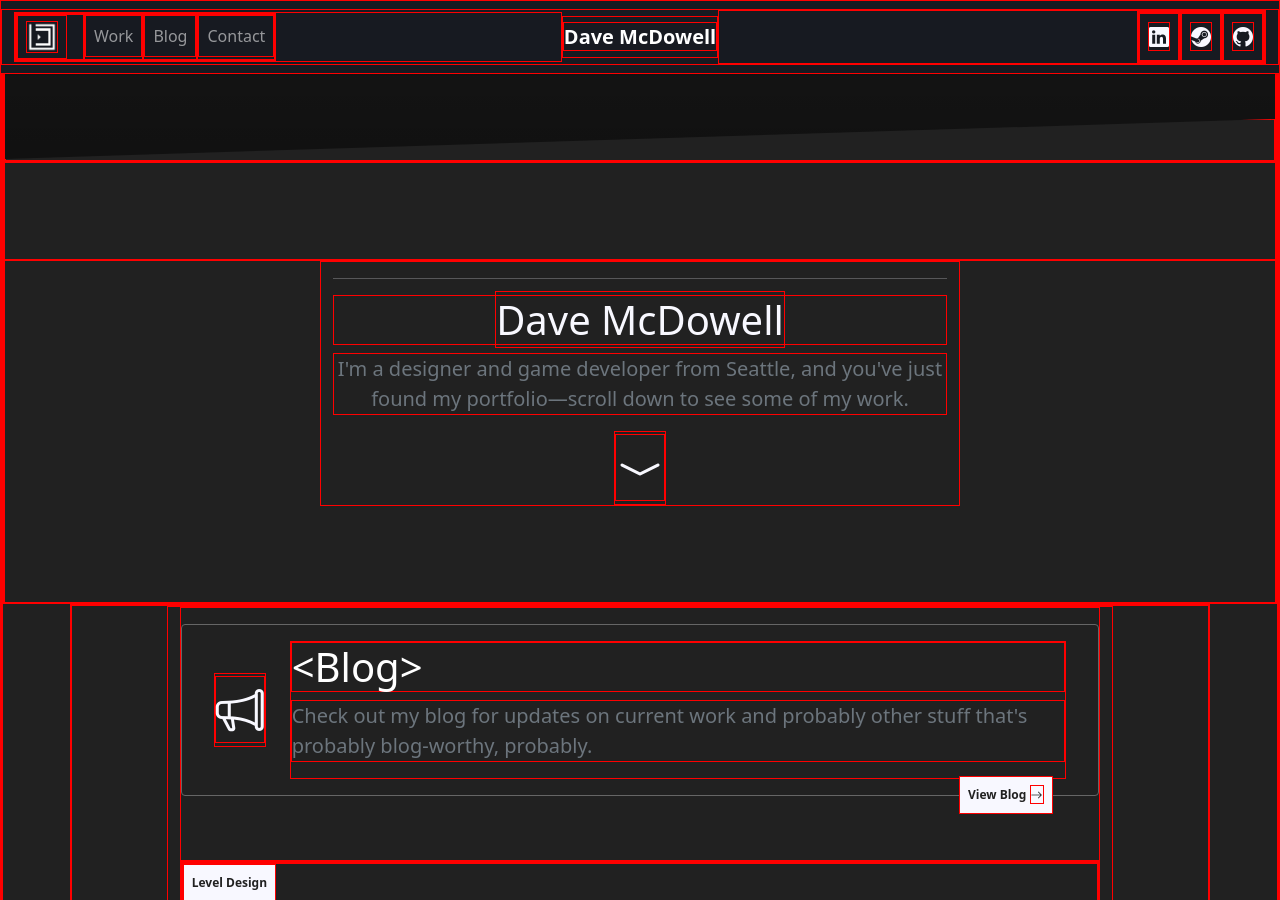
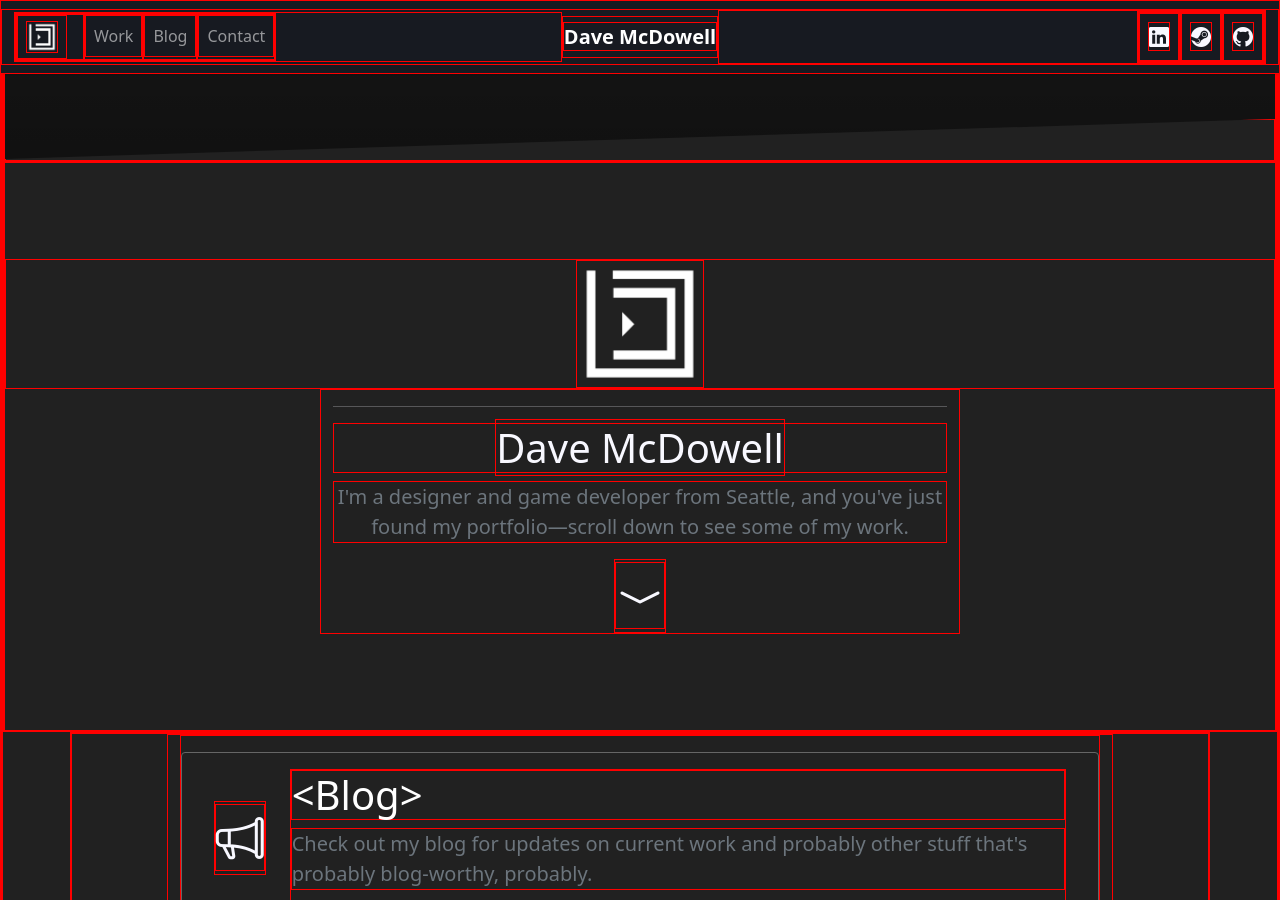
Before and after one commit to davemcdowell/portfolio, a Jekyll site: the page built from index.html, in a window 1280 px wide and 900 px high, scrolled down 362 px. Built offline with Jekyll 4.4.1, drawn with Linux system fonts in a browser that asks for light colours; nearby versions of some CDN libraries.

Commit message:
Update logo-header.html

```diff
--- a/_includes/logo-header.html
+++ b/_includes/logo-header.html
@@ -3,7 +3,9 @@
         <div class="hero-base"></div>
     </div>
     <section class="jumbotron text-center">
-        <div class="" data-tilt data-tilt-reverse="true" data-tilt-full-page-listening></div>
+        <div class="" data-tilt data-tilt-reverse="true" data-tilt-full-page-listening>
+            <img src="{{ '/assets/icons/dcm-icon.png' | relative_url }}" width="128px" height="128px" alt="logo">
+        </div>
         <div class="container">
             <hr>
             <h1><strong>{{ include.title }}</strong></h1>
```
